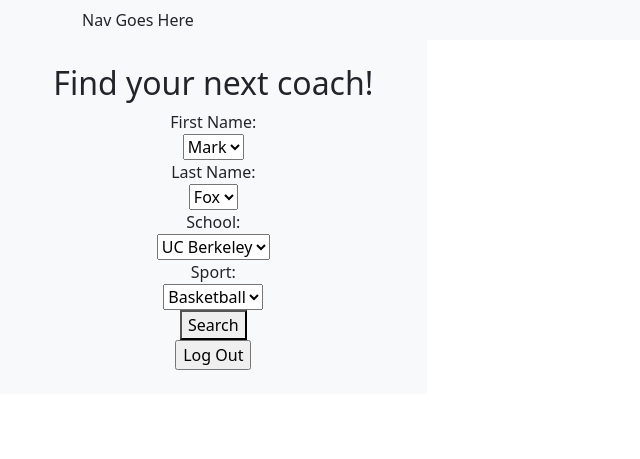
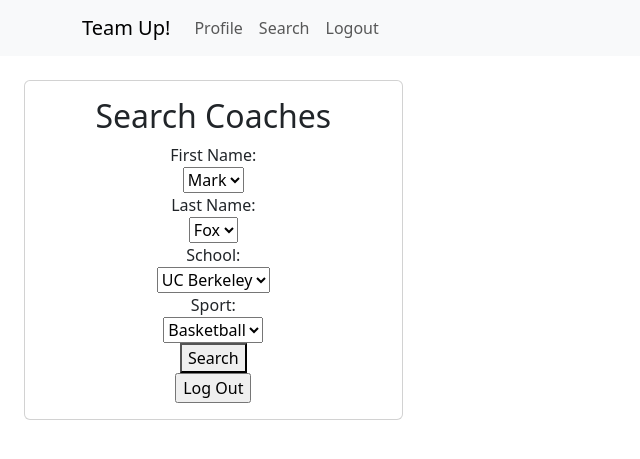
Before and after one commit to iareadrian/HB-college-athlete-recruiting, a Flask app: page /new-search in a window 1280 px wide. Shown: the top 459 px of the page, without its empty margins (0-640 px from the left). Run offline with Flask 2, Linux system fonts and the light colour scheme; the visitor is signed in with stand-in values (Sample User, id 1); data comes from the database, SQL or seed files in the repository.

Commit message:
Added nav bar

```diff
--- a/server.py
+++ b/server.py
@@ -340,7 +340,7 @@ def send_student_sms():
     return {'msg_status': 'Success! Message sent.'}
 
 
-@app.route('/logout', methods=['POST'])
+@app.route('/logout', methods=['GET', 'POST'])
 def user_logout():
     '''Log users out'''
 
--- a/templates/base.html
+++ b/templates/base.html
@@ -16,9 +16,27 @@
     <!-- <body class="d-flex justify-content-center align-items-center min-vw-100 min-vh-100"> -->
 
     <body>
-        <nav class="navbar navbar-expand-lg navbar-light bg-light">
+        <nav class="navbar navbar-expand-lg navbar-light bg-light" id="main-nav">
             <div class="container">
-            {% block navbar %}Nav Goes Here{% endblock %}
+                <a class="navbar-brand" href="#">Team Up!</a>
+                {% if request.path != '/' %}
+                <button class="navbar-toggler" type="button" data-bs-toggle="collapse" data-bs-target="#navbarNav" aria-controls="navbarNav" aria-expanded="false" aria-label="Toggle navigation">
+                    <span class="navbar-toggler-icon"></span>
+                </button>
+                <div class="collapse navbar-collapse" id="navbarNav">
+                    <ul class="navbar-nav ml-auto">
+                        {% if session.user_type == 'student' %}
+                            <li class="nav-item"><a class="nav-link" href="/student-profile">Profile</a></li>
+                            <li class="nav-item"><a class="nav-link" href="/new-search">Search</a></li>
+                            <li class="nav-item"><a class="nav-link" href="/logout">Logout</a></li>
+                        {% elif session.user_type == 'coach' %}
+                            <li class="nav-item"><a class="nav-link" href="/coach-profile">Profile</a></li>
+                            <li class="nav-item"><a class="nav-link" href="/new-search">Search</a></li>
+                            <li class="nav-item"><a class="nav-link" href="/logout">Logout</a></li>
+                        {% endif %}
+                    </ul>
+                {% endif %}
+                </div>
             </div>
         </nav>
 
--- a/templates/search-coaches.html
+++ b/templates/search-coaches.html
@@ -16,10 +16,12 @@
 </section>
 -->
     <div class="row">
-        <aside class="col-4 h-100 bg-light d-flex flex-column justify-content-center">
+        <aside class="col-4 h-100 d-flex flex-column justify-content-center">
             <div class="container my-4 text-center">
+                <div class="card">
+                    <div class="card-body">
                         <form action="/search/results/coaches" method="POST" id="search-coaches">
-                    <h2>Find your next coach!</h2>
+                            <h2>Search Coaches</h2>
                             <label for="fname">First Name:</label>
                             <div id="fname">
                                 <select name="fname" id="fname">
@@ -53,6 +55,8 @@
                             <input type="submit" value="Log Out">
                         </form>
                     </div>
+                </div>
+            </div>
         </aside>
         <main class="col h-100 overflow-auto" id="results">
             <!--Add a container to display search results-->
```
Also changed, not shown: templates/search-students.html (+6 -2 lines). Lines whose indentation alone changed are shown as unchanged.
